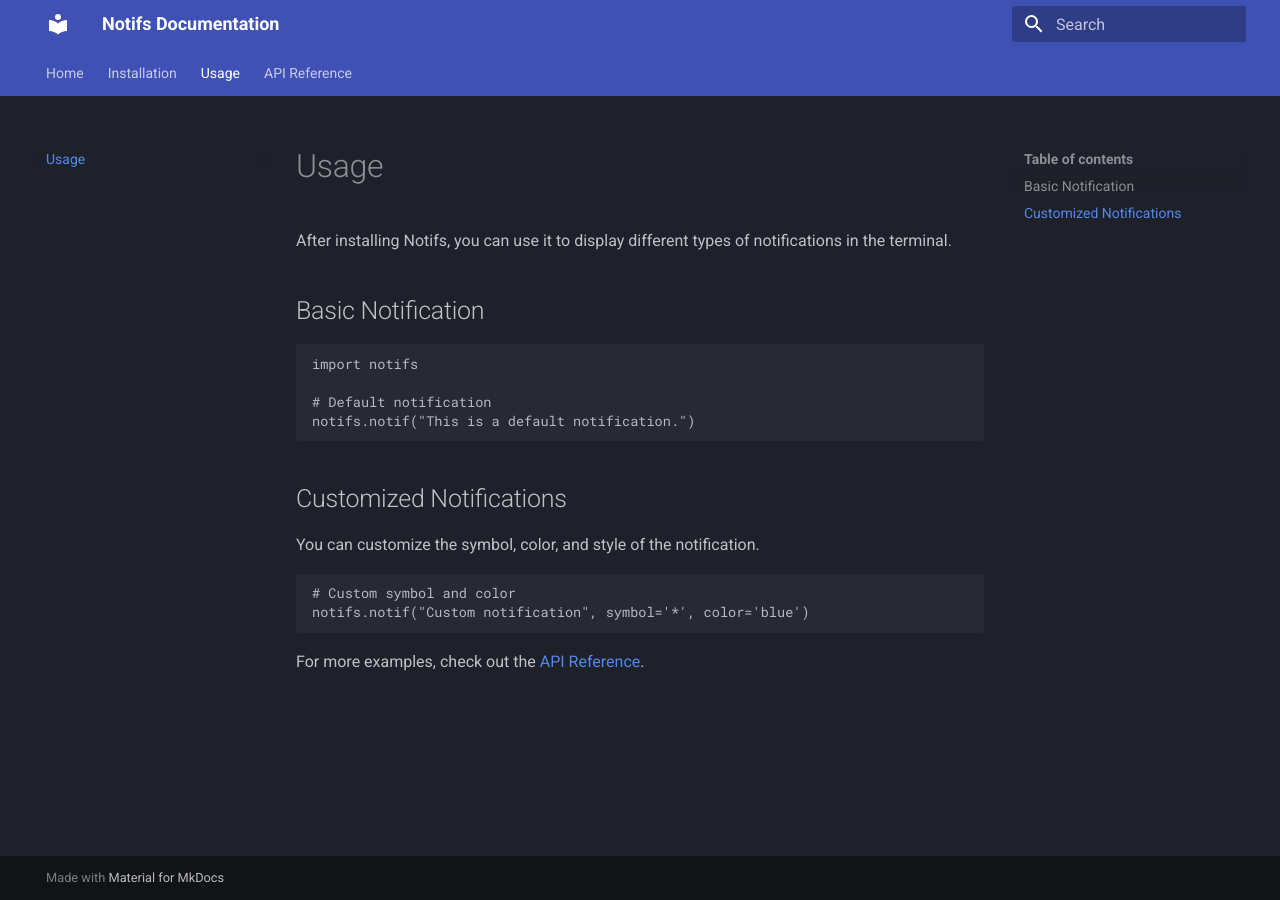
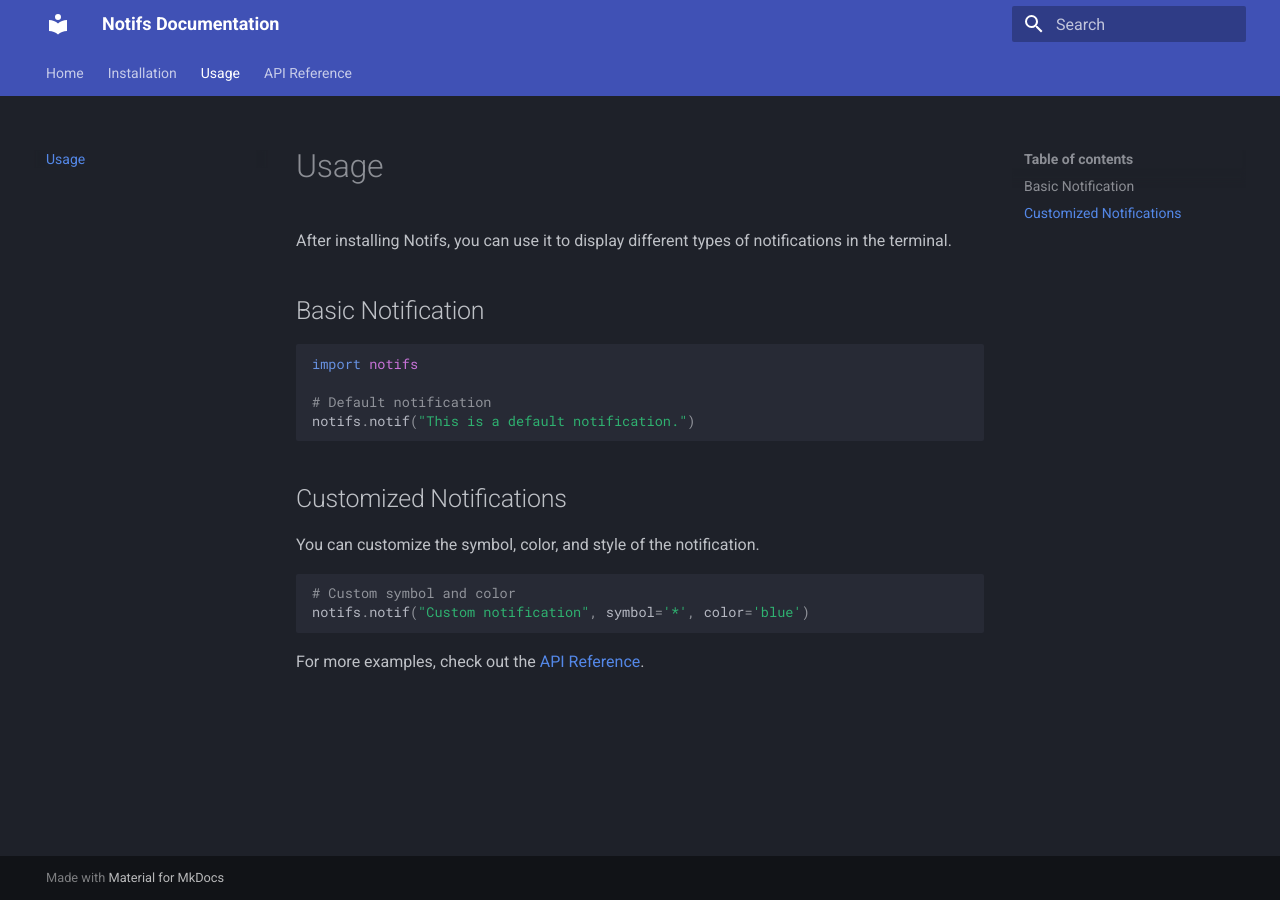
Before and after one commit to dootss/notifs, an MkDocs documentation site: the page built from docs/usage.md, in a window 1280 px wide. Built offline with MkDocs 1.6.1 and Material for MkDocs 9.7.7, drawn with Linux system fonts in a browser that asks for light colours.

Commit message:
add syntax highlighting

```diff
--- a/mkdocs.yml
+++ b/mkdocs.yml
@@ -11,5 +11,14 @@ theme:
     primary: indigo  # Choose the primary color
     accent: indigo   # Choose the accent color
   features:
-    - navigation.tabs    # Optional: Enable navigation tabs
-    - navigation.instant # Optional: Enable instant loading
+    - navigation.tabs    # Enable navigation tabs
+    - navigation.instant # Enable instant loading
+# syntax highlighting!!!
+markdown_extensions:
+  - pymdownx.highlight:
+      anchor_linenums: true
+      line_spans: __span
+      pygments_lang_class: true
+  - pymdownx.inlinehilite
+  - pymdownx.snippets
+  - pymdownx.superfences
```
